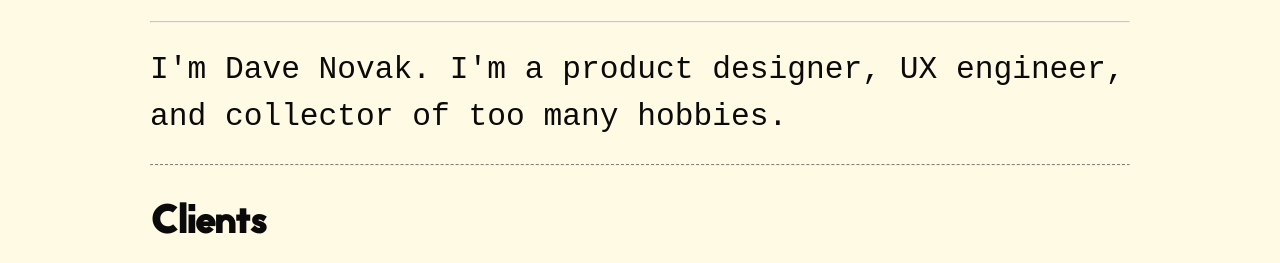
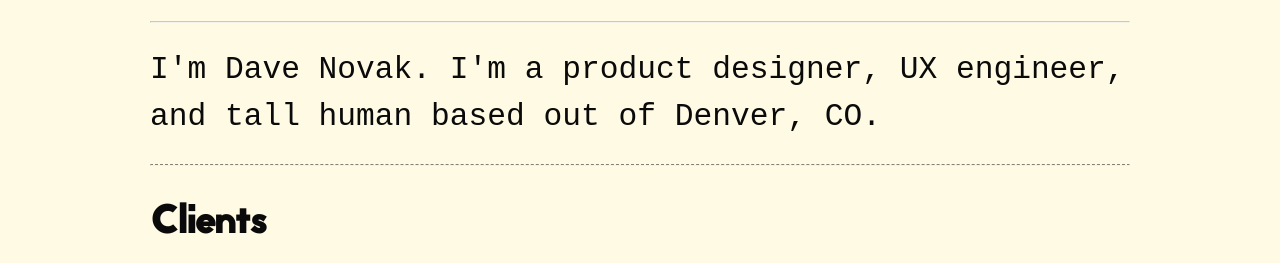
Before and after one commit to novakdr/super-secret, an Astro site: page /about in a window 1280 px wide. Shown: the part 508-771 px from the top of the page. Built offline with nearby package versions, Linux system fonts and the light colour scheme; Astro itself is replaced by a stand-in of ours; a web font is replaced by a local one.

Commit message:
update about description copy

```diff
--- a/src/pages/about.astro
+++ b/src/pages/about.astro
@@ -13,7 +13,7 @@ import Header from '../components/Header.astro';
       <Header title="About" subTitle="A history of sorts. A collection of events that I've been a part of over the years. My story so far." />
       <div class="stack">
         <p class="big-text">
-          I'm Dave Novak. I'm a product designer, UX engineer, and collector of too many hobbies.
+          I'm Dave Novak. I'm a product designer, UX engineer, and tall human based out of Denver, CO.
         </p>
       </div>
       <hr class="dashed">
```
